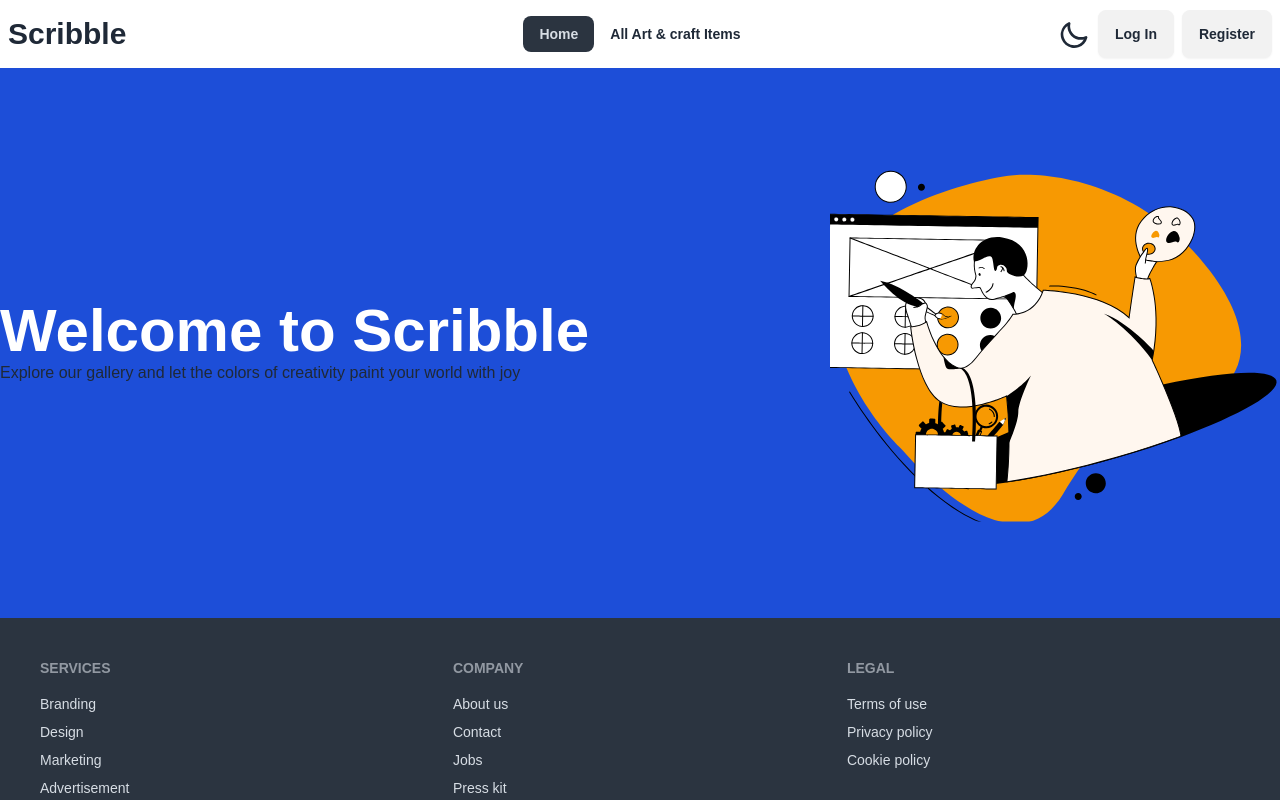
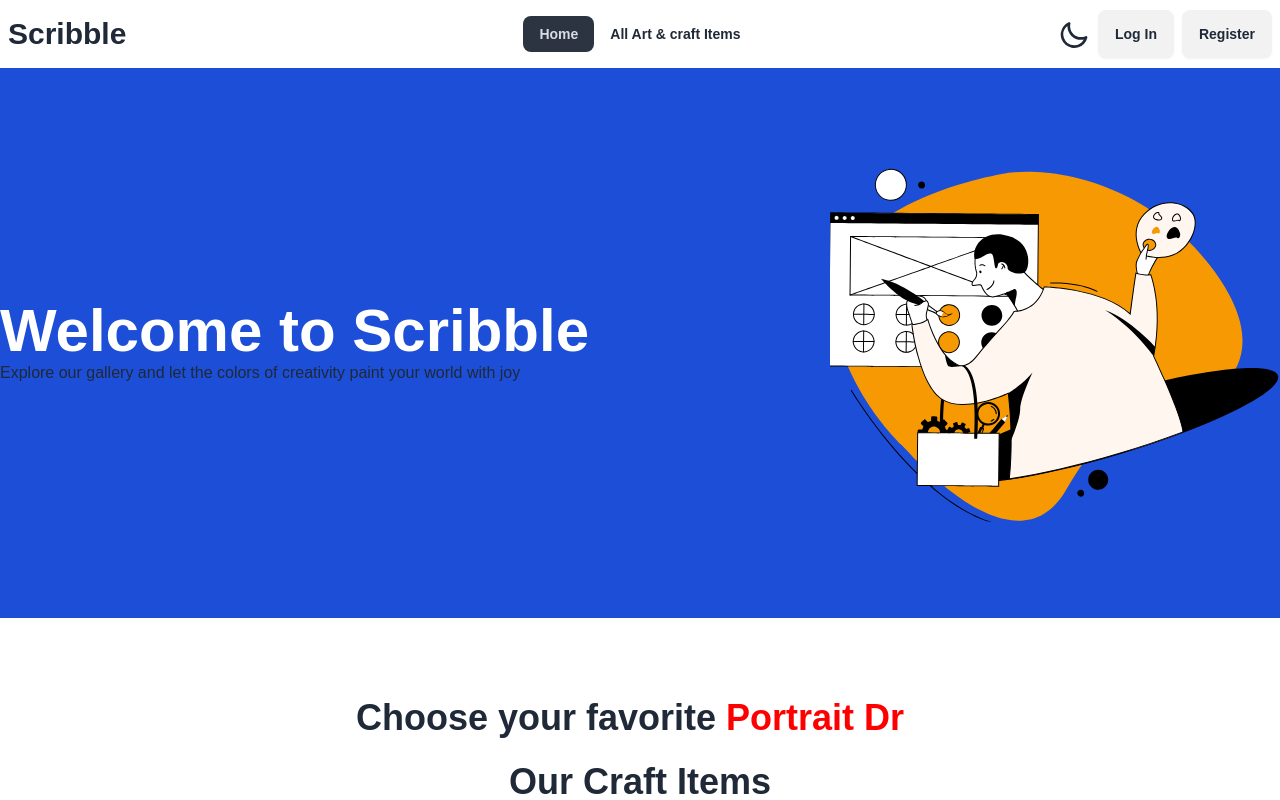
Before and after one commit to Sakib928/art-and-craft, a React (Vite) app: page / in a window 1280 px wide. Shown: the top 800 px of the page. Built offline with nearby package versions, Linux system fonts and the light colour scheme; no server answers.

Commit message:
added craft cards in home

```diff
--- a/package.json
+++ b/package.json
@@ -21,8 +21,10 @@
     "react-hot-toast": "^2.4.1",
     "react-icons": "^5.1.0",
     "react-router-dom": "^6.23.0",
+    "react-simple-typewriter": "^5.0.1",
     "react-tooltip": "^5.26.3",
     "sort-by": "^1.2.0",
+    "sweetalert2": "^11.10.8",
     "swiper": "^11.1.1"
   },
   "devDependencies": {
--- a/src/components/Header/Navbar.jsx
+++ b/src/components/Header/Navbar.jsx
@@ -66,6 +66,7 @@ const Navbar = () => {
           className="mt-3 z-[1] p-2 shadow menu menu-sm dropdown-content bg-base-100 rounded-box w-52"
         >
           <li>
+            <a className="font-bold ">User : {user?.displayName}</a>
             <a onClick={handleLogout} className="font-bold text-red-600">
               Logout
             </a>
--- /dev/null
+++ b/src/components/Main/CraftItems.jsx
@@ -0,0 +1,52 @@
+import { useContext } from "react";
+import { Typewriter } from "react-simple-typewriter";
+import ItemCard from "./ItemCard";
+import { AuthContext } from "../../provider/AuthProvider";
+const CraftItems = () => {
+  const { loadedItems } = useContext(AuthContext);
+  const showItem = loadedItems.slice(0, 6);
+  console.log(showItem);
+  return (
+    <div>
+      <h1
+        className="text-4xl text-center"
+        style={{ paddingTop: "5rem", margin: "auto 0", fontWeight: "bold" }}
+      >
+        Choose your favorite{" "}
+        <span style={{ color: "red", fontWeight: "bold" }}>
+          {/* Style will be inherited from the parent element */}
+          <Typewriter
+            words={[
+              "Landscape Painting",
+              "Portrait Drawing",
+              "Watercolour Painting",
+              "Oil Painting",
+              "Charcoal Sketching",
+              "Cartoon Drawing",
+            ]}
+            loop={0}
+            cursor
+            cursorStyle="_"
+            typeSpeed={70}
+            deleteSpeed={50}
+            delaySpeed={1000}
+          />
+        </span>
+      </h1>
+      <h1 className="text-4xl font-bold text-center mt-6 mb-4">
+        Our Craft Items
+      </h1>
+      <p className="text-center max-w-[600px] mx-auto mb-8">
+        Our craft items encompass a colorful array, from vibrant yarns to
+        intricate beads, inspiring creativity and delight in every project.
+      </p>
+      <div className="grid grid-cols-1 md:grid-cols-2 lg:grid-cols-3 mx-auto md:gap-4">
+        {showItem.map((item) => (
+          <ItemCard key={item._id} item={item}></ItemCard>
+        ))}
+      </div>
+    </div>
+  );
+};
+
+export default CraftItems;
--- /dev/null
+++ b/src/components/Main/ItemCard.jsx
@@ -0,0 +1,28 @@
+import { FaStar } from "react-icons/fa";
+const ItemCard = ({ item }) => {
+  const { photoURL, itemName, currentStock, price, rating } = item;
+  return (
+    <div>
+      <div className="lg:hover:scale-105 transition-all duration-500 card w-96 bg-base-100 shadow-xl mx-auto rounded-none h-full">
+        <figure>
+          <img src={photoURL} alt={itemName} />
+        </figure>
+        <div className="card-body">
+          <h2 className="card-title">{itemName}</h2>
+          <div className="font-medium">
+            <p>Price : {price}</p>
+            <p>Rating : {rating}</p>
+          </div>
+          <div className="card-actions">
+            <div className="badge badge-outline">{currentStock}</div>
+          </div>
+          <div className="card-actions my-auto ">
+            <button className="btn btn-primary">View Details</button>
+          </div>
+        </div>
+      </div>
+    </div>
+  );
+};
+
+export default ItemCard;
--- a/src/pages/AddCraft/AddCraft.jsx
+++ b/src/pages/AddCraft/AddCraft.jsx
@@ -1,6 +1,10 @@
-import { useRef } from "react";
+import { useContext, useRef } from "react";
+import toast, { Toaster } from "react-hot-toast";
+import { AuthContext } from "../../provider/AuthProvider";
 
 const AddCraft = () => {
+  const { user } = useContext(AuthContext);
+  console.log(user.email);
   const subCategoryRef = useRef();
   const customizationRef = useRef();
   const stockRef = useRef();
@@ -18,6 +22,7 @@ const AddCraft = () => {
     const userName = form.userName.value;
     const userEmail = form.userEmail.value;
     const photoURL = form.photoURL.value;
+    const filterMail = user?.email || userEmail;
 
     const craftItem = {
       itemName,
@@ -31,6 +36,7 @@ const AddCraft = () => {
       userName,
       userEmail,
       photoURL,
+      filterMail,
     };
     console.log(craftItem);
     fetch("http://localhost:5000/allcrafts", {
@@ -43,10 +49,13 @@ const AddCraft = () => {
       .then((res) => res.json())
       .then((data) => {
         console.log(data);
+        toast.success("data added successfully");
+        form.reset();
       });
   };
   return (
     <div className="p-24">
+      <Toaster></Toaster>
       <h1 className="text-3xl font-extrabold text-center mb-8">Add a craft </h1>
       <form onSubmit={handleAddItem}>
         {/* single row */}
@@ -73,11 +82,9 @@ const AddCraft = () => {
               ref={subCategoryRef}
               className="select w-full  input-bordered"
             >
-              <option disabled selected>
-                Landscape Painting
-              </option>
+              <option selected>Landscape Painting</option>
               <option>Portrait Drawing</option>
-              <option>Portrait Drawing</option>
+              <option>Watercolor Painting</option>
               <option>Oil Painting</option>
               <option>Charcoal Sketching</option>
               <option>Cartoon Drawing</option>
@@ -132,9 +139,7 @@ const AddCraft = () => {
               ref={customizationRef}
               className="select w-full  input-bordered"
             >
-              <option disabled selected>
-                yes
-              </option>
+              <option selected>yes</option>
               <option>no</option>
             </select>
           </div>
@@ -160,9 +165,7 @@ const AddCraft = () => {
               <span className="label-text">Stock Status</span>
             </div>
             <select ref={stockRef} className="select w-full  input-bordered">
-              <option disabled selected>
-                In stock
-              </option>
+              <option selected>In stock</option>
               <option>Made to order</option>
               <option>Out of stock</option>
             </select>
@@ -217,8 +220,8 @@ const AddCraft = () => {
         </div>
         <input
           type="submit"
-          value="ADD COFFEE"
-          className="btn mt-4 btn-block"
+          value="ADD CRAFT"
+          className="btn btn-primary mt-4 btn-block"
         />
       </form>
     </div>
--- a/src/pages/AllCrafts/AllCrafts.jsx
+++ b/src/pages/AllCrafts/AllCrafts.jsx
@@ -1,4 +1,11 @@
+import { useEffect } from "react";
+
 const AllCrafts = () => {
+  useEffect(() => {
+    fetch("http://localhost:5000/allcrafts")
+      .then((res) => res.json())
+      .then((data) => console.log(data));
+  }, []);
   return (
     <div>
       <h1>Allcrafts</h1>
--- a/src/pages/Home/Home.jsx
+++ b/src/pages/Home/Home.jsx
@@ -1,8 +1,10 @@
 import Header from "../../components/Header/Header";
+import CraftItems from "../../components/Main/CraftItems";
 const Home = () => {
   return (
     <div>
       <Header></Header>
+      <CraftItems></CraftItems>
     </div>
   );
 };
--- a/src/pages/MyCrafts/MyCrafts.jsx
+++ b/src/pages/MyCrafts/MyCrafts.jsx
@@ -1,4 +1,16 @@
+import { useContext, useEffect } from "react";
+import { AuthContext } from "../../provider/AuthProvider";
+
 const MyCrafts = () => {
+  const { user } = useContext(AuthContext);
+  const filterMail = user?.email;
+
+  useEffect(() => {
+    fetch(`http://localhost:5000/mycrafts/${filterMail}`)
+      .then((res) => res.json())
+      .then((data) => console.log(data));
+  });
+
   return (
     <div>
       <h1>My Crafts </h1>
--- a/src/provider/AuthProvider.jsx
+++ b/src/provider/AuthProvider.jsx
@@ -60,6 +60,13 @@ const AuthProvider = ({ children }) => {
     });
   }, [reload]);
 
+  const [loadedItems, setLoadedItems] = useState([]);
+  useEffect(() => {
+    fetch("http://localhost:5000/allcrafts")
+      .then((res) => res.json())
+      .then((data) => setLoadedItems(data));
+  }, []);
+
   const authInfo = {
     user,
     createUser,
@@ -73,6 +80,8 @@ const AuthProvider = ({ children }) => {
     setReload,
     theme,
     setTheme,
+    loadedItems,
+    setLoadedItems,
   };
   return (
     <AuthContext.Provider value={authInfo}>{children}</AuthContext.Provider>
```
Also changed, not shown: 1 other file (tests, documents, lock files or other folders).
